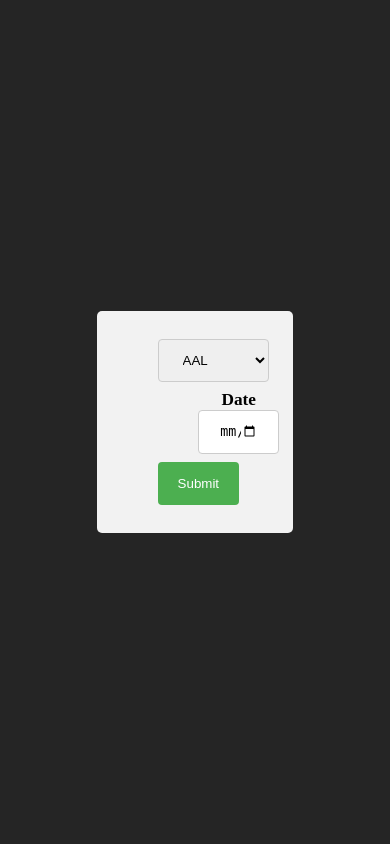
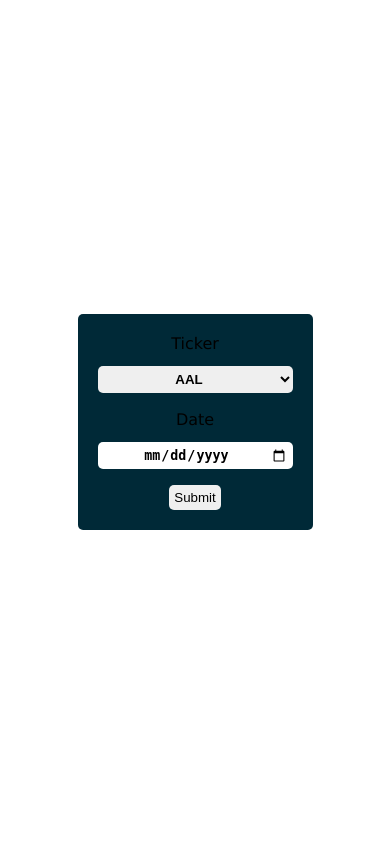
Before and after one commit to gchamb/411-G2, a Flask app: page / in a window 390 px wide. Run offline with Flask 2, Linux system fonts and the light colour scheme.

Commit message:
style: :lipstick: make responsive and light/dark mide

```diff
--- a/static/styles.css
+++ b/static/styles.css
@@ -1,70 +1,76 @@
-html {
-	background-color: rgba(0, 0, 0, 0.853);
-	color: white;
+:root {
+  color-scheme: light dark;
+
+  --dark-bg-color: rgb(0, 41, 55);
+  --light-bg-color: rgb(144, 223, 250);
 }
 
 body {
+  display: grid;
   margin: 0;
   height: 100vh;
-	display: grid;
-}
-
-input[type="text"],
-select {
-	padding: 12px 20px;
-	margin: 8px 0;
-	display: inline-block;
-	border: 1px solid #ccc;
-	border-radius: 4px;
-	box-sizing: border-box;
-}
-
-input[type="date"] {
-	width: 50%;
-	padding: 12px 20px;
-	margin: auto;
-	text-align: center;
-	display: inline-block;
-	border: 1px solid #ccc;
-	border-radius: 4px;
-	box-sizing: border-box;
-}
-
-input[type="submit"] {
-	width: 50%;
-	background-color: #4caf50;
-	color: white;
-	padding: 14px 20px;
-	margin: 8px 0;
-	border: none;
-	border-radius: 4px;
-	cursor: pointer;
-}
-
-input[type="submit"]:hover {
-	background-color: green;
-}
-
-label {
-	font-weight: bold;
-	font-size: 108%;
+  font-family: Verdana, Geneva, Tahoma, sans-serif;
 }
 
 .form-container {
   align-self: center;
   display: grid;
+  grid-template-rows: 1fr 1fr 0.3fr;
+  gap: 1rem;
   justify-items: center;
-	width: 40%;
+  width: 20%;
   margin: auto;
 
   border-radius: 5px;
-	background-color: #f2f2f2;
   color: black;
   padding: 20px;
 }
+
 .form-container-group {
   display: grid;
-	width: 50%;
+  grid-template-rows: repeat(2, 1fr);
+  gap: 5px;
+  width: 100%;
   margin: auto;
   text-align: center;
 }
+
+select,
+input[type="date"] {
+  border: 0;
+  padding: 5px;
+  border-radius: 5px;
+  text-align: center;
+  font-weight: 700;
+}
+
+button {
+  border: 0;
+  padding: 5px;
+  border-radius: 5px;
+  cursor: pointer;
+}
+
+@media (prefers-color-scheme: light) {
+  .form-container {
+    background-color: var(--dark-bg-color);
+  }
+}
+
+@media (prefers-color-scheme: dark) {
+  .form-container {
+    background-color: var(--light-bg-color);
+  }
+}
+
+@media (max-width: 500px) {
+  .form-container {
+    width: 75%;
+  }
+}
+
+@media (max-width: 1000px) {
+  .form-container {
+    width: 50%;
+  }
+}
--- a/templates/index.html
+++ b/templates/index.html
@@ -2,6 +2,7 @@
 
 <form class="form-container" action="/results" method="POST">
   <div class="form-container-group">
+    <label for="ticker">Ticker</label>
     <select id="ticker" name="ticker"></select>
   </div>
 
@@ -10,7 +11,7 @@
     <input type="date" id="start" name="start" />
   </div>
 
-  <input type="submit" value="Submit" />
+  <button type="submit">Submit</button>
 </form>
 
 {% endblock %}
```
Lines whose indentation alone changed are shown as unchanged.
